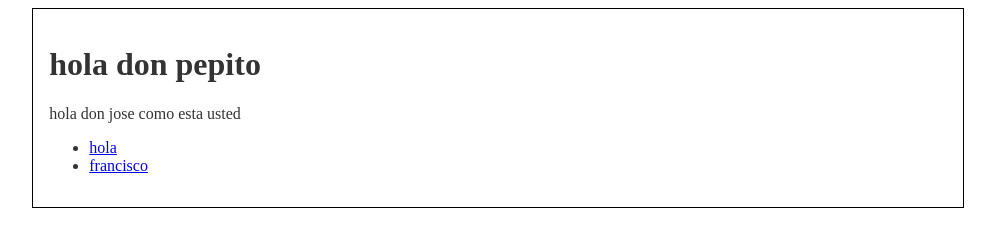
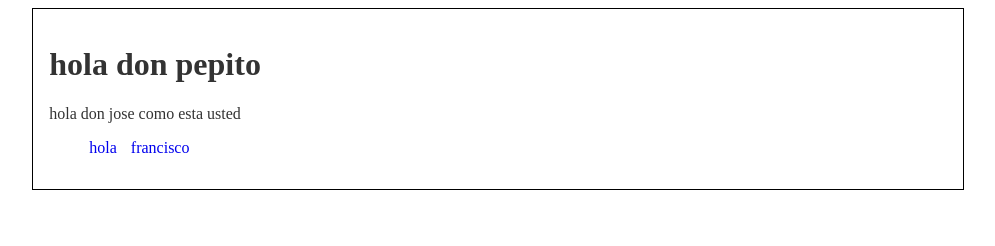
Before and after one commit to juansebastianod/prueba, a plain HTML site: page index.html in a window 1280 px wide. Shown: the whole page, without its empty margins (142-1137 px from the left). Drawn offline with Linux system fonts and the light colour scheme.

Commit message:
quite puntos y quite linea de a

```diff
--- a/css/style.css
+++ b/css/style.css
@@ -3,7 +3,13 @@ body{
     text-align: center;
     color: #333;
 }
+a{text-decoration: none;}
 
+
+li{list-style: none;
+display: inline;
+margin-right: 10px;
+}
 #div_master{
 
     width: 71%;
```
